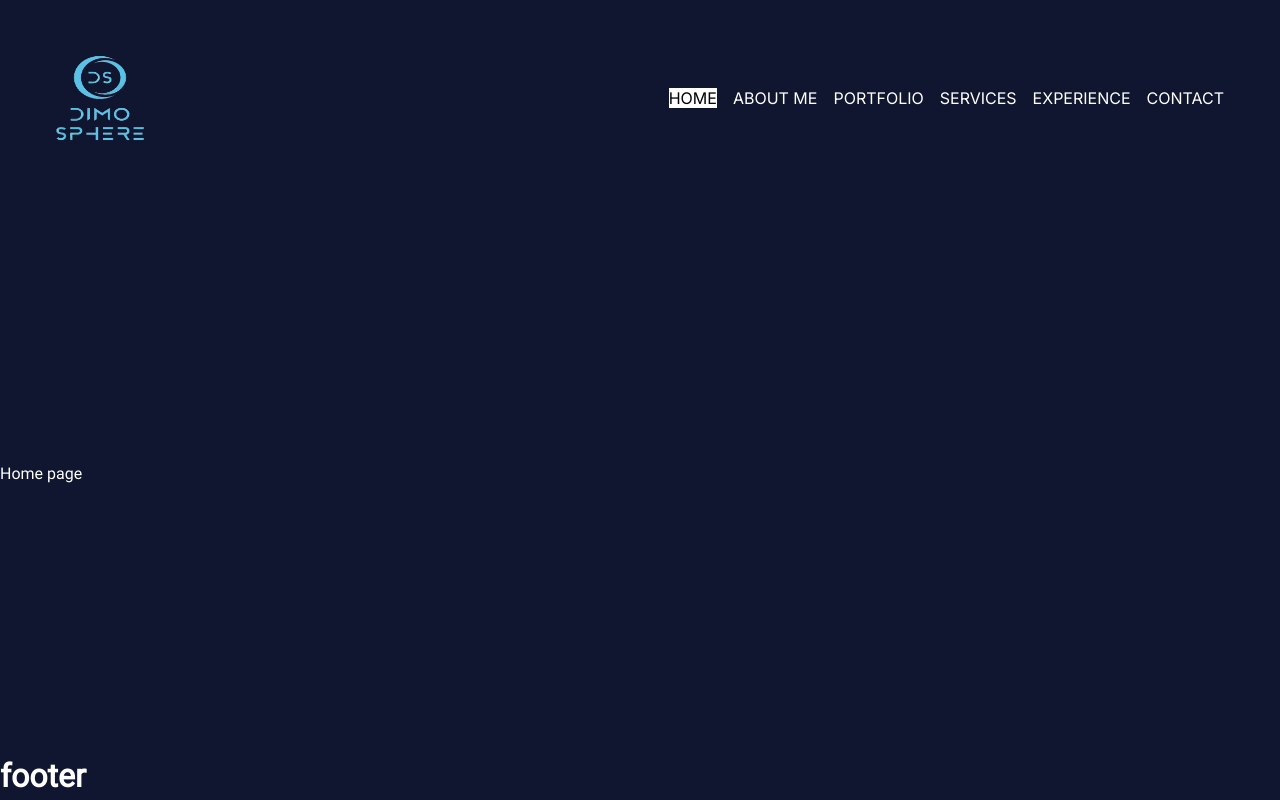
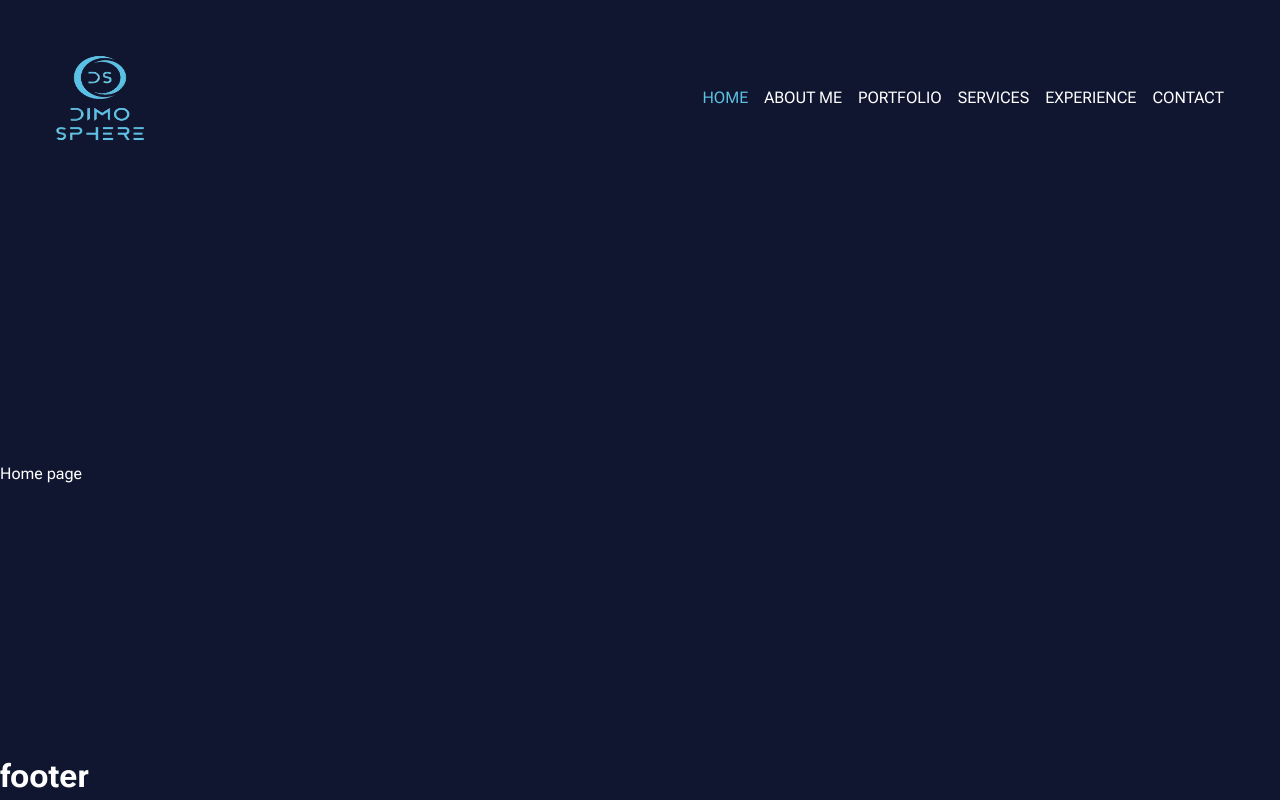
Before and after one commit to Dimo-Hristov/Personal-app, a Next.js app: page / in a window 1280 px wide. Built offline with nearby package versions, Linux system fonts and the light colour scheme.

Commit message:
import global font next.js style

```diff
--- a/src/app/globals.scss
+++ b/src/app/globals.scss
@@ -1,11 +1,8 @@
-@font-face {
-  font-family: "Roboto";
-  src: url("../../public/fonts/Roboto-Regular.ttf") format("truetype");
-}
-
 :root {
   --background-color: #101630;
   --text-color: white;
+  --active-link-color: #5dc0e2;
+  --hover-link-color: #49a5cf;
 }
 
 /* You can add global styles to this file, and also import other style files */
@@ -61,19 +58,6 @@ body {
   justify-content: space-between;
 }
 
-h1,
-h2,
-h3,
-h4,
-h5,
-h6,
-p,
-span,
-div,
-li {
-  font-family: "Roboto";
-}
-
 /* A elements that don't have a class get default styles */
 a:not([class]) {
   text-decoration-skip-ink: auto;
--- a/src/app/layout.tsx
+++ b/src/app/layout.tsx
@@ -1,10 +1,10 @@
 import type { Metadata } from "next";
-import { Inter } from "next/font/google";
+import {Roboto_Flex} from "next/font/google";
 import "./globals.scss";
 import Footer from "@/components/footer/Footer";
 import Header from "@/components/header/Header";
 
-const inter = Inter({ subsets: ["latin"] });
+const inter = Roboto_Flex({ subsets: ["latin"] });
 
 export const metadata: Metadata = {
   title: "Create Next App",
--- a/src/components/header/links/navLink/NavLink.module.scss
+++ b/src/components/header/links/navLink/NavLink.module.scss
@@ -2,7 +2,14 @@
   margin: 0 8px;
 }
 
+.navlink:hover {
+  color: var(--hover-link-color);
+}
+
+.navlink:active {
+  color: var(--active-link-color);
+}
+
 .active {
-  background-color: white;
-  color: black;
+  color: var(--active-link-color);
 }
```
Also changed, not shown: public/fonts/Roboto-Regular.ttf (deleted).
